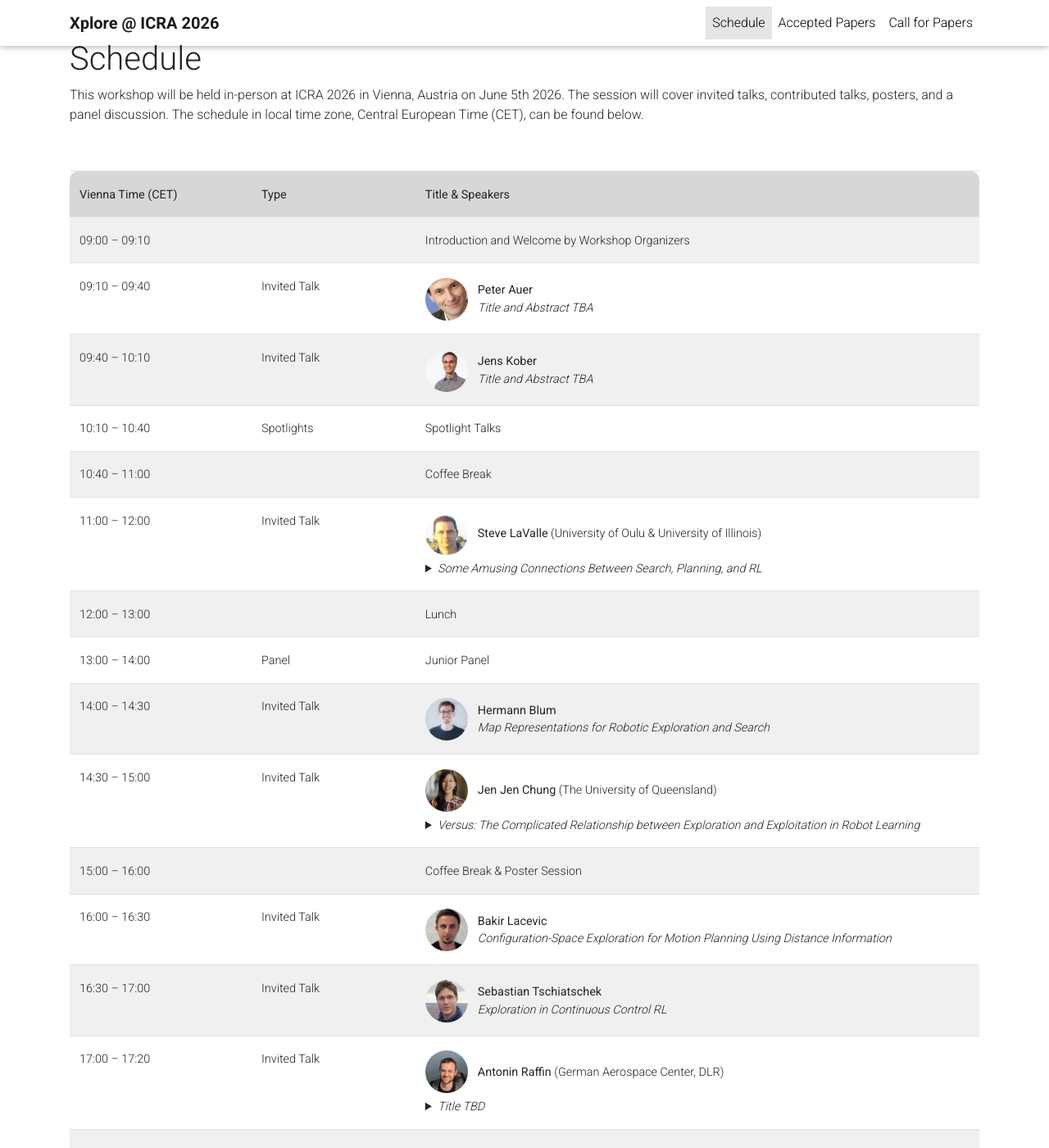
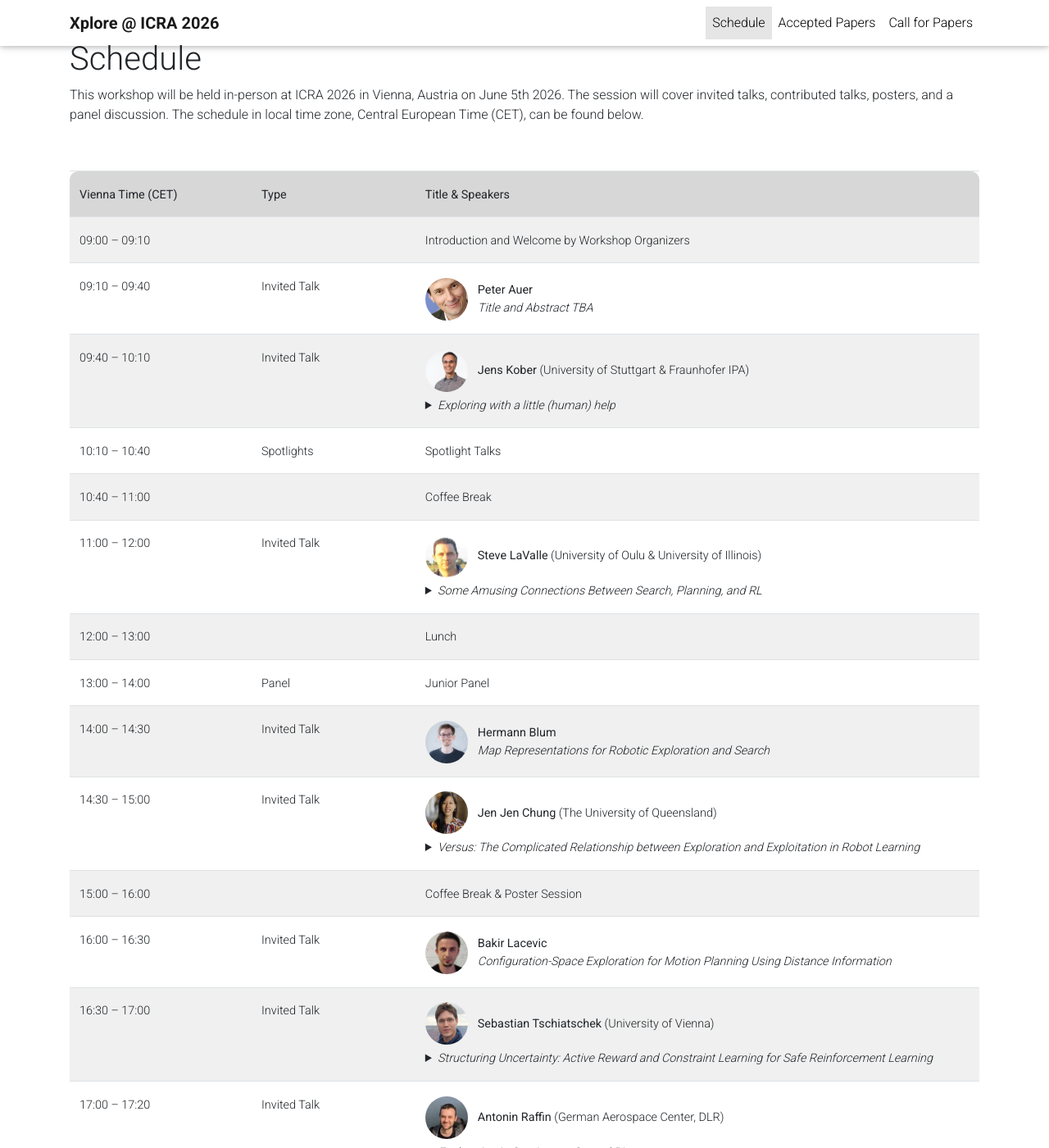
Before and after one commit to xplore-workshop/xplore-workshop.github.io, a Jekyll site: the page built from _pages/schedule.md, in a window 1280 px wide and 1400 px high. Shown: the whole window at 82% size. Built offline with Jekyll 4.4.1, drawn with Linux system fonts in a browser that asks for light colours; a style sheet for code colours, icons or effects is not loaded; some of the changed text lies outside the part shown.

Commit message:
talk details updated

```diff
--- a/_pages/schedule.md
+++ b/_pages/schedule.md
@@ -38,10 +38,16 @@
     <td>09:40&nbsp;–&nbsp;10:10</td>
     <td>Invited Talk</td>
     <td>
-      <div style="display:flex; align-items:center; gap:12px;">
+      <div style="display:flex; align-items:center; gap:12px; margin-bottom:6px;">
         <img src="/assets/img/speakers/jens-kober.jpg" alt="Jens Kober" style="width:52px; height:52px; border-radius:50%; object-fit:cover; flex-shrink:0;">
-        <div><b>Jens Kober</b><br><i>Title and Abstract TBA</i></div>
+        <div><b>Jens Kober</b> (University of Stuttgart &amp; Fraunhofer IPA)</div>
       </div>
+      <details>
+        <summary><i>Exploring with a little (human) help</i></summary>
+        <br>
+        <p><b>Abstract:</b> Autonomous exploration in reinforcement learning can be extremely inefficient and time-consuming, so a robot might benefit from a little help in this setting. In this presentation, I'll introduce a few ideas for guiding exploration, ranging from uncertainty estimation to LLMs to interactions with human teachers.</p>
+        <p><b>Bio:</b> Jens Kober is a full professor at the University of Stuttgart, Germany, and a Research Team Lead at Fraunhofer IPA. He previously worked as an associate professor at the TU Delft, Netherlands, and as a postdoctoral scholar jointly at the CoR-Lab, Bielefeld University, Germany and the Honda Research Institute Europe, Germany. He graduated in 2012 with a PhD Degree in Engineering from TU Darmstadt and the MPI for Intelligent Systems. For his research, he received the annually awarded Georges Giralt PhD Award for the best PhD thesis in robotics in Europe, the 2018 IEEE RAS Early Academic Career Award, the 2022 RSS Early Career Award, and has received an ERC Starting grant. His research interests include motor skill learning, (deep) reinforcement learning, imitation learning, interactive learning, and machine learning for control.</p>
+      </details>
     </td>
   </tr>
 
@@ -134,10 +140,17 @@
     <td>16:30&nbsp;–&nbsp;17:00</td>
     <td>Invited Talk</td>
     <td>
-      <div style="display:flex; align-items:center; gap:12px;">
+      <div style="display:flex; align-items:center; gap:12px; margin-bottom:6px;">
         <img src="/assets/img/speakers/sebastian.jpg" alt="Sebastian Tschiatschek" style="width:52px; height:52px; border-radius:50%; object-fit:cover; flex-shrink:0;">
-        <div><b>Sebastian Tschiatschek</b><br><i>Exploration in Continuous Control RL</i></div>
+        <div><b>Sebastian Tschiatschek</b> (University of Vienna)</div>
       </div>
+      <details>
+        <summary><i>Structuring Uncertainty: Active Reward and Constraint Learning for Safe Reinforcement Learning</i></summary>
+        <br>
+        <p><b>Abstract:</b> Sequential decision-making under uncertainty faces a fundamental trilemma: the need to navigate unknown environments efficiently (exploration), the requirement to respect safety boundaries (constraint learning), and the necessity to align learned policies with complex, unobserved human intentions (reward learning). Standard reinforcement learning methods often struggle in this regime, as they frequently decouple exploration from reward and safety objectives, potentially leading to catastrophic safety violations or sample-inefficient learning.</p>
+        <p>In this talk, we present a series of works for structuring uncertainty across these three dimensions. First, we introduce Successor Uncertainties, a method to robustly manage epistemic uncertainty in deep reinforcement learning by decoupling transition dynamics from reward parameters. Second, we discuss Information-Directed Reward Learning (IDRL) and Adaptive Constraint Learning (ACOL), which utilize active query selection to resolve policy ambiguities and refine safety boundaries efficiently. Third, we address the offline identification of safety envelopes through Convex Constraint Representation Learning (CoCoRL), enabling agents to operate safely. Finally, we explore learner-aware teaching frameworks, which leverage structured guidance to accelerate and steer the learning process.</p>
+        <p><b>Bio:</b> Sebastian Tschiatschek is Professor of Machine Learning at the University of Vienna, focusing on the intersection of reinforcement learning, uncertainty quantification, and human-in-the-loop interaction. His work develops principled, sample-efficient frameworks for exploration, specializing in active reward and constraint learning to align autonomous agents with human intentions. Previously, he was a senior researcher at Microsoft Research and a postdoctoral researcher at ETH Zurich. He obtained his PhD from Graz University of Technology.</p>
+      </details>
     </td>
   </tr>
 
@@ -150,7 +163,7 @@
         <div><b>Antonin Raffin</b> (German Aerospace Center, DLR)</div>
       </div>
       <details>
-        <summary><i>Title TBD</i></summary>
+        <summary><i>Exploration in Continuous Control RL</i></summary>
         <br>
         <p><b>Bio:</b> Antonin Raffin is a research engineer at the German Aerospace Center (DLR) who specializes in reinforcement learning (RL). He is the lead developer of Stable-Baselines3 (SB3), an open-source library that implements Deep RL algorithms. His main focus is on learning controllers directly on real robots and improving the reproducibility of RL.</p>
       </details>
```
Also changed, not shown: 2 other files.
